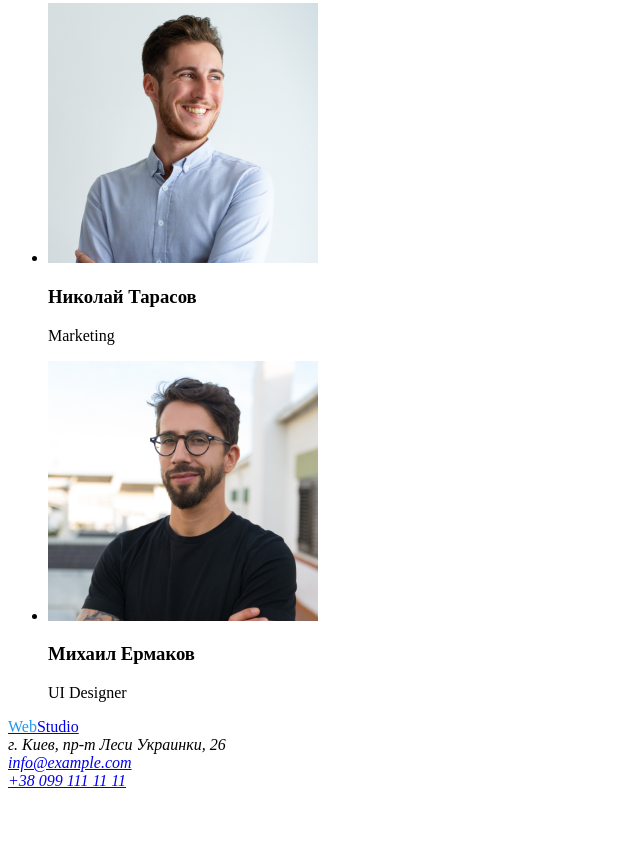
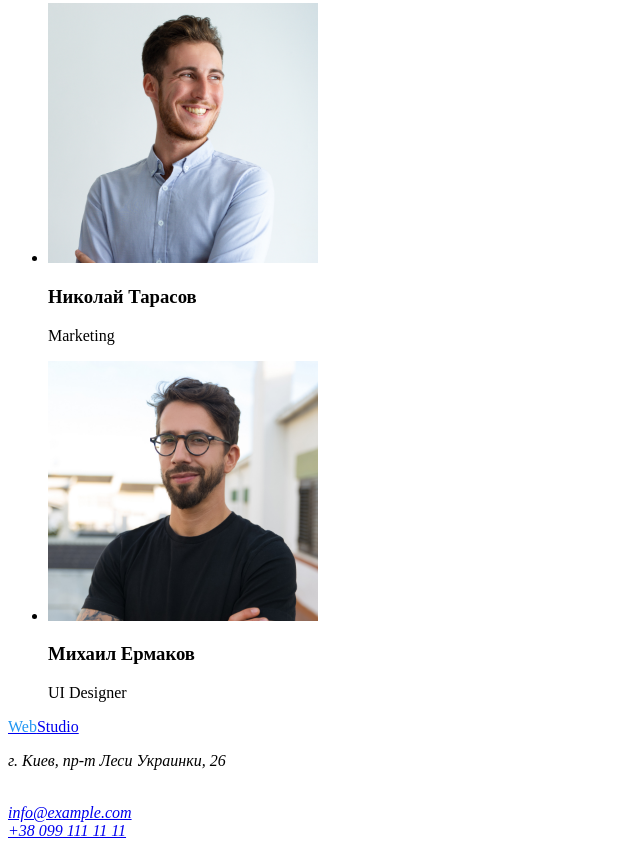
Before and after one commit to IronHedgehog/goit-markup-hw-01, a plain HTML site: page index.html in a window 1280 px wide. Shown: the part 2360-3208 px from the top of the page, without its empty margins (0-640 px from the left). Before the commit the page ends 3158 px from the top, so only its background shows below. Drawn offline with Linux system fonts and the light colour scheme.

Commit message:
Исправил ошибку в адресе

```diff
--- a/index.html
+++ b/index.html
@@ -93,7 +93,7 @@
     <footer>
         <a href="./index.html"><span class="logo">Web</span>Studio</a>
         <address>
-             г. Киев, пр-т Леси Украинки, 26 <br />
+            <p>г. Киев, пр-т Леси Украинки, 26</p>  <br />
            <a href="mailto:info@example.com">info@example.com</a> <br />
            <a href="tel:+380991111111">+38 099 111 11 11</a>
         </address>
```
